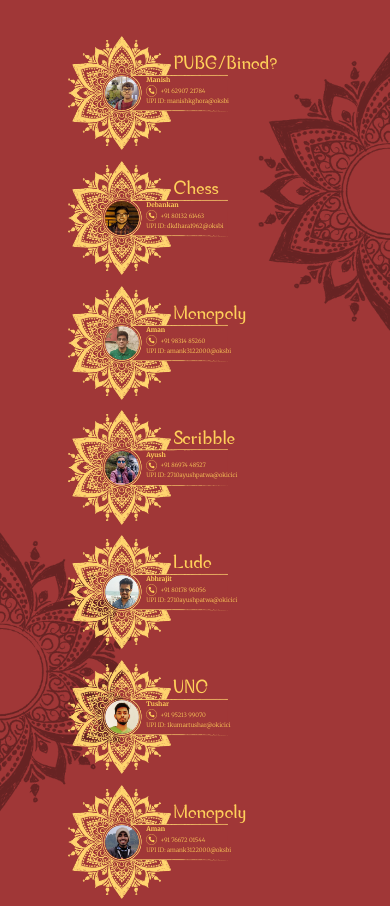
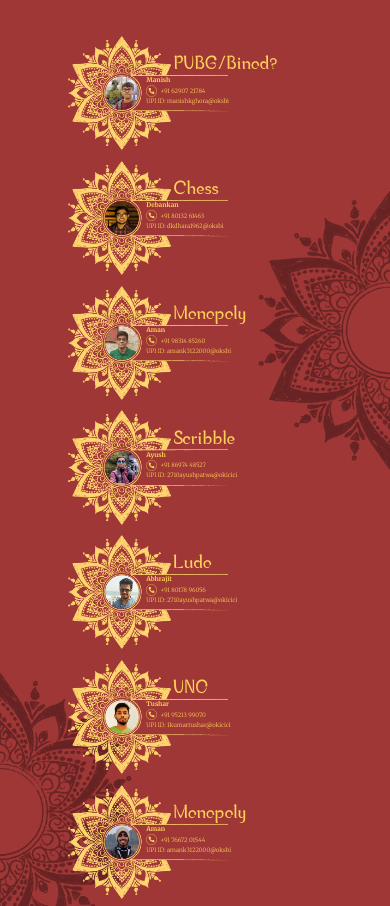
Before and after one commit to chematoodlon/contact-us, a plain HTML site: page index.html in a window 390 px wide. Shown: the part 158-1064 px from the top of the page. Drawn offline with Linux system fonts and the light colour scheme.

Commit message:
Update contact-us.css

```diff
--- a/contact-us.css
+++ b/contact-us.css
@@ -307,7 +307,7 @@
 	#bgRightPic1{
 	display:block;
 	position:absolute;
-	top:87.6vw;
+	top:123.3vw;
 	width:33.75vw;
 	margin-top:-33.75vw;
 	margin-left:66.25vw;
@@ -318,7 +318,7 @@
 	#bgLeftPic{
 	display:block;
 	position:absolute;
-	top:210.8vw;
+	top:246.6vw;
 	width:33.75vw;
 	margin-top:-33.75vw;
 	margin-right:66.25vw;
@@ -329,7 +329,7 @@
 	#bgRightPic2{
 	display:block;
 	position:absolute;
-	top:334.2vw;
+	top:370vw;
 	width:33.75vw;
 	margin-top:-33.75vw;
 	margin-left:66.25vw;
```
